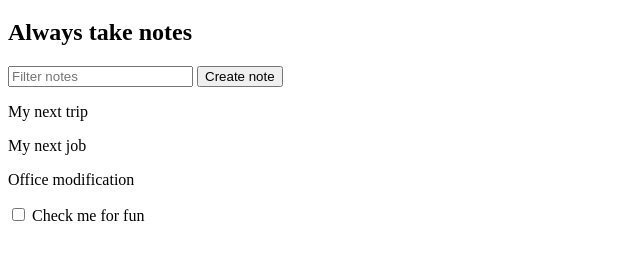
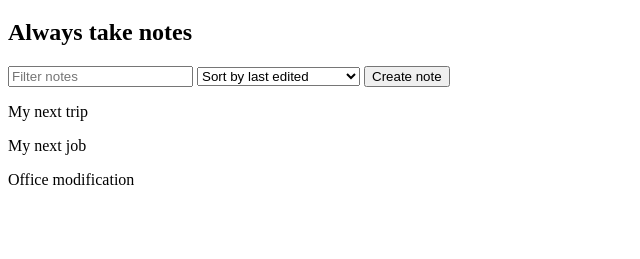
Before and after one commit to sebaslh12/JSCourse, a plain HTML site: page notes-app/index.html in a window 1280 px wide. Shown: the part 61-320 px from the top of the page, without its empty margins (0-640 px from the left). Drawn offline with Linux system fonts and the light colour scheme.

Commit message:
Js in the browser: Dropdowns

```diff
--- a/notes-app/index.html
+++ b/notes-app/index.html
@@ -8,11 +8,13 @@
     <h1>Notes App</h1>
     <h2>Always take notes</h2>
     <input id="search-text" type="text" placeholder="Filter notes">
+    <select id="filter-by">
+        <option value="byEdited">Sort by last edited</option>
+        <option value="byCreated">Sort by recently created</option>
+        <option value="alphabetical">Sort alphabetically</option>
+    </select>
     <button id="create-note">Create note</button>
     <div id="notes"></div>
-    <label>
-        <input type="checkbox" id="for-fun"> Check me for fun
-    </label>
 </body>
 <script type="text/javascript" src="notes-app.js"></script>
 
--- a/notes-app/notes-app.js
+++ b/notes-app/notes-app.js
@@ -40,9 +40,13 @@ document.querySelector('#search-text').addEventListener('input', function (e) {
     renderNotes(notes, filters)
 })
 
-document.querySelector('#for-fun').addEventListener('change', function(e){
+document.querySelector('#filter-by').addEventListener('change', function(e){
+    console.log(e.target.value)
+})
+
+/* document.querySelector('#for-fun').addEventListener('change', function(e){
     console.log(e.target.checked)
-})
+}) */
 
 /* document.querySelector('#name-form').addEventListener('submit', function(e){
     e.preventDefault()
```
